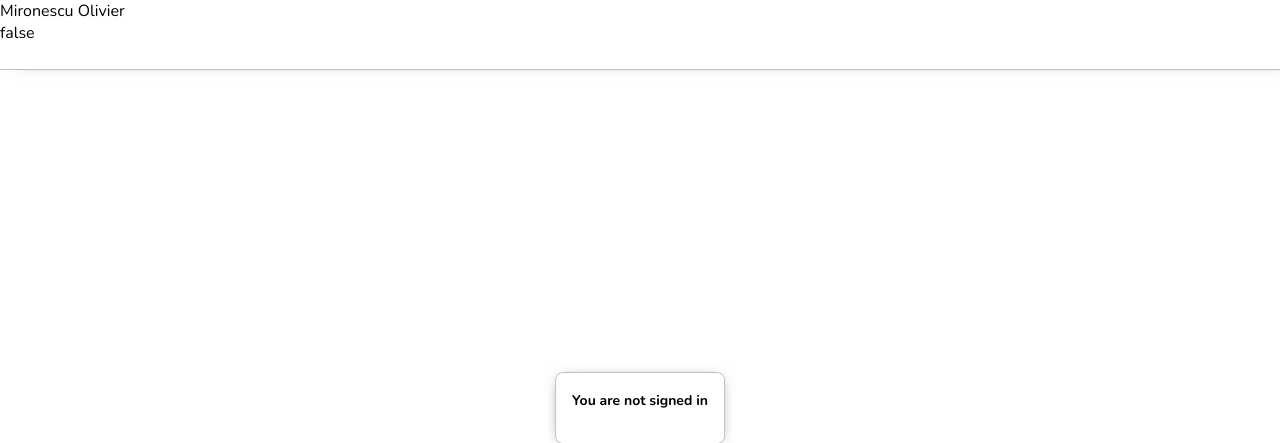
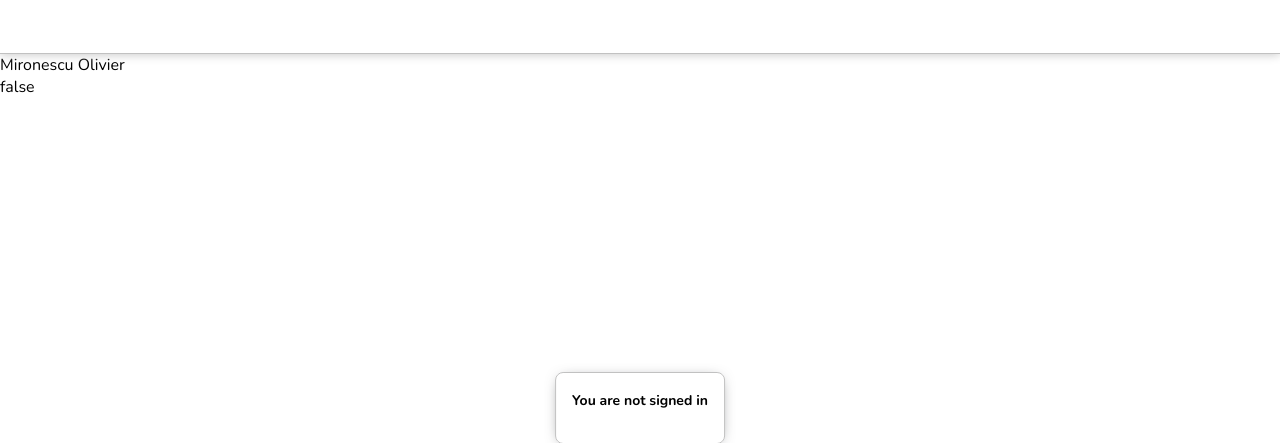
Before and after one commit to olivmiron/medical_to_do_list, a PHP site: page / in a window 1280 px wide. Shown: the top 443 px of the page. Run offline with PHP 8.4, Linux system fonts and the light colour scheme; some libraries are stand-ins or nearby versions.

Commit message:
bottom_bar init, top_bottom_bar standardization

```diff
--- a/index.php
+++ b/index.php
@@ -25,5 +25,8 @@
         Mironescu Olivier
         <br/>
         <?php echo var_export($_SESSION["logged_in"]); ?>
+
+
+        <?php include $_SERVER['DOCUMENT_ROOT'] . "/website_resources/logic/back_end/components/bottom_bar.php"; ?>
     </body>
 </html>
--- a/website_resources/design/stylesheets/global.css
+++ b/website_resources/design/stylesheets/global.css
@@ -49,7 +49,7 @@
     /* element specific */
 
 
-    --top_bar_half_size: 70px;
+    --top_bottom_bar_size: 54px;
 
 
 }
@@ -77,7 +77,7 @@
 
 /* general rules */
 
-body {margin: 0;font-family: var(--nunito_font);}
+body {margin: 0;font-family: var(--nunito_font);margin: var(--top_bottom_bar_size) 0;}
 
 br {height: 20px;}
 
@@ -89,8 +89,33 @@ br {height: 20px;}
 /* top bar */
 
 
-#top_bar {color: white;box-shadow: 10px 0px 15px -10px var(--color_dark_gray);position: fixed;top: 0;left: 0;width: 100%;z-index: var(--z_index_top);border-bottom: 1px solid var(--color_light_gray);padding: var(--spacing_medium);display: flex;justify-content: space-between;align-items: center;height: var(--top_bar_half_size);box-sizing: border-box;}
+.top_bottom_bar {
+    background-color: white;
+    box-shadow: 0px 0px 10px 0px var(--color_light_gray);
+    position: fixed;
+    left: 0;
+    right: 0;
+    width: 100%;
+    z-index: var(--z_index_top);
 
+    display: flex;
+    justify-content: space-between;
+    align-items: center;
+    height: var(--top_bottom_bar_size);
+    box-sizing: border-box;
+}
+
+
+#top_bar {
+    top: 0;
+    border-bottom: 1px solid var(--color_light_gray);
+    padding: var(--spacing_medium);
+}
+
+#bottom_bar {
+    bottom: 0;
+    border-top: 1px solid var(--color_light_gray);
+}
 
 
 /* sign in square */
--- /dev/null
+++ b/website_resources/logic/back_end/components/bottom_bar.php
@@ -0,0 +1,3 @@
+<div id="bottom_bar" class="top_bottom_bar">
+
+</div>
--- a/website_resources/logic/back_end/components/top_bar.php
+++ b/website_resources/logic/back_end/components/top_bar.php
@@ -1,2 +1,2 @@
-<div id="top_bar">
+<div id="top_bar" class="top_bottom_bar">
 </div>
```
